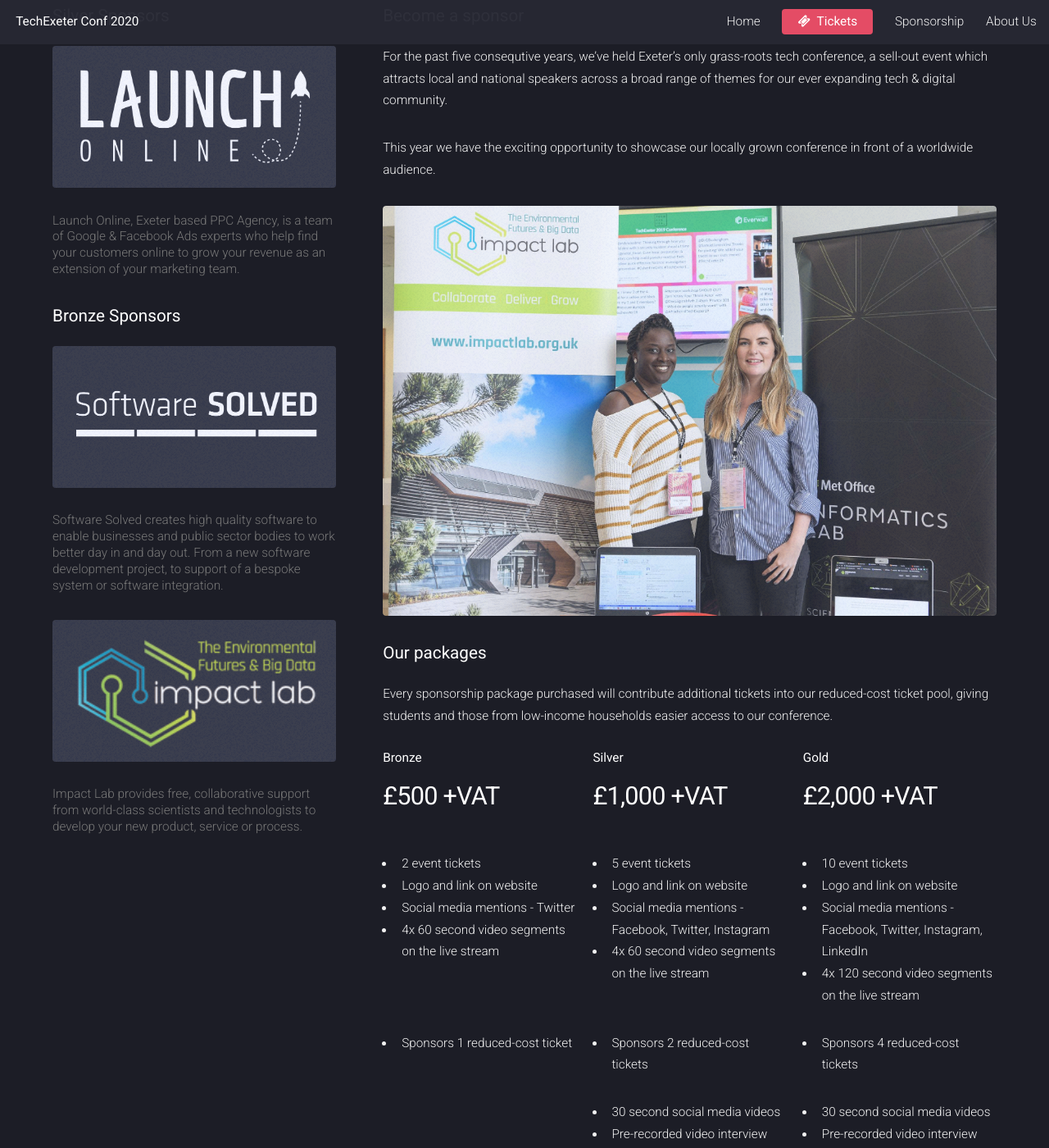
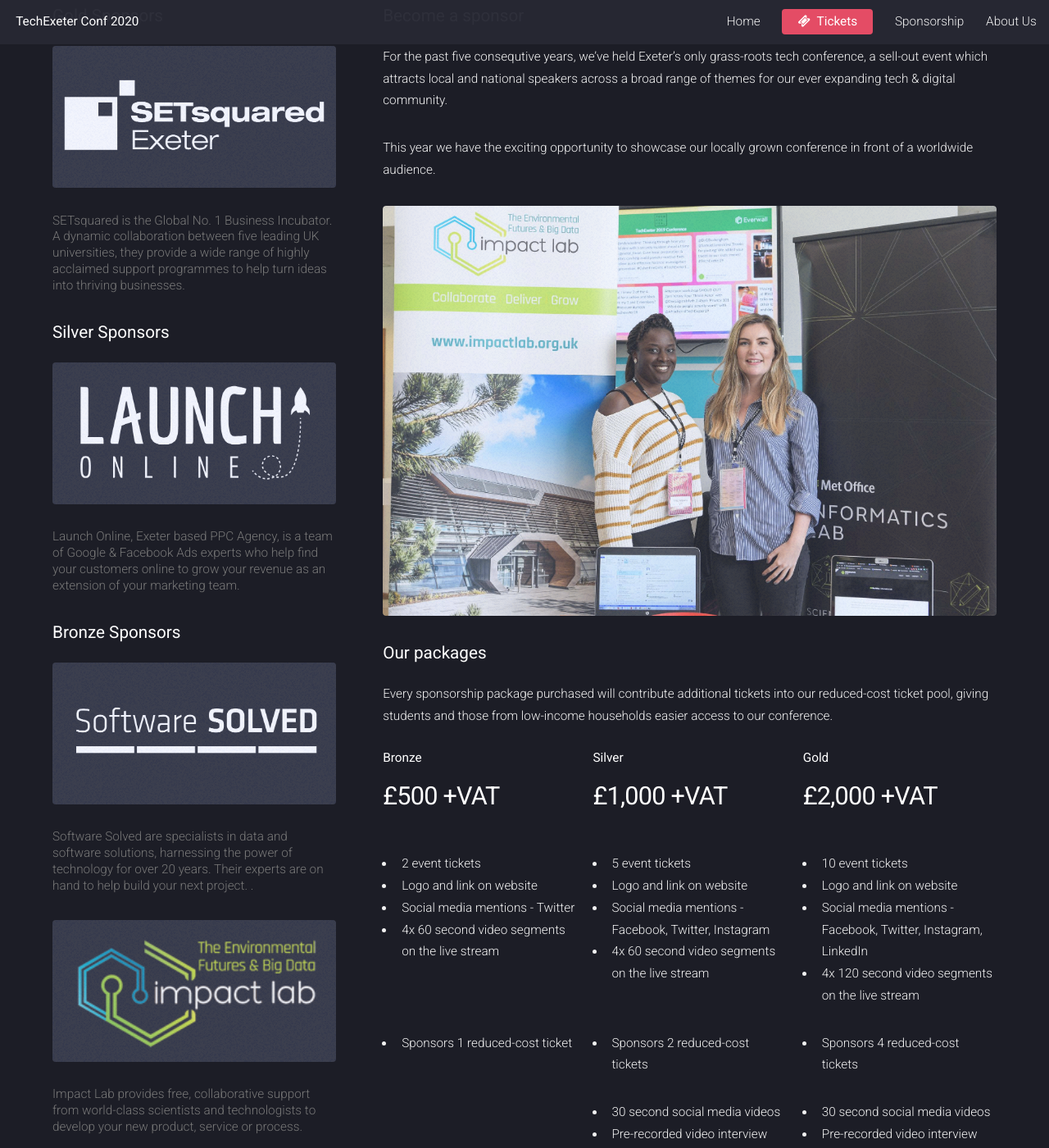
Before and after one commit to TechExeter/conference-2020, a Jekyll site: the page built from become-a-sponsor.html, in a window 1280 px wide and 1400 px high, scrolled down 273 px. Shown: the whole window at 82% size. Built offline with Jekyll 4.4.1, drawn with Linux system fonts in a browser that asks for light colours.

Commit message:
added SETsquared as a sponsor

```diff
--- a/become-a-sponsor.html
+++ b/become-a-sponsor.html
@@ -17,7 +17,11 @@
 
 								<!-- Sidebar -->
 								<section id="sidebar" class="sponsors">
-									<h3>Silver Sponsors</h3>
+									<h3>Gold Sponsors</h3>
+									<section>
+										<a href="https://www.setsquared.co.uk/" target="_blank"><span class="image fit"><img src="/images/sponsor_setsquared_white.png"></span></a>
+										<p>SETsquared is the Global No. 1 Business Incubator. A dynamic collaboration between five leading UK universities, they provide a wide range of highly acclaimed support programmes to help turn ideas into thriving businesses.</p>
+									</section><h3>Silver Sponsors</h3>
 									<section>
 										<a href="https://www.launchonline.co.uk/" target="_blank"><span class="image fit"><img src="/images/sponsor_launchonline_white.png"></span></a>
 										<p>Launch Online, Exeter based PPC Agency, is a team of Google & Facebook Ads experts who help find your customers online to grow your revenue as an extension of your marketing team.</p>
@@ -25,7 +29,8 @@
 									<h3>Bronze Sponsors</h3>
 									<section>
 										<a href="https://www.softwaresolved.com/" target="_blank"><span class="image fit"><img src="/images/sponsor_softwaresolved_white.png"></span></a>
-										<p>Software Solved creates high quality software to enable businesses and public sector bodies to work better day in and day out. From a new software development project, to support of a bespoke system or software integration.</p>
+										<p>Software Solved are specialists in data and software solutions, harnessing the power of technology for over 20 years. Their experts are on hand to help build your next project.
+											.</p>
 									</section>
 									<section>
 										<a href="https://www.impactlab.org.uk/" target="_blank"><span class="image fit"><img src="/images/sponsor_impactlab_white.png"></span></a>
--- a/index.html
+++ b/index.html
@@ -88,7 +88,9 @@
 					<h2>Gold</h2>
 					<div class="box alt">
 						<div class="row uniform">
-							<section class="12u">
+							<section class="6u -3u 12u(medium) 12u$(xsmall)">
+								<h3>SETsquared</h3>
+								<a href="https://www.setsquared.co.uk/" target="_blank"><span class="image fit"><img src="/images/sponsor_setsquared_white.png"></span></a>
 							</section>
 						</div>
 					</div>
```
Also changed, not shown: images/sponsor_setsquared_white.png (added).
